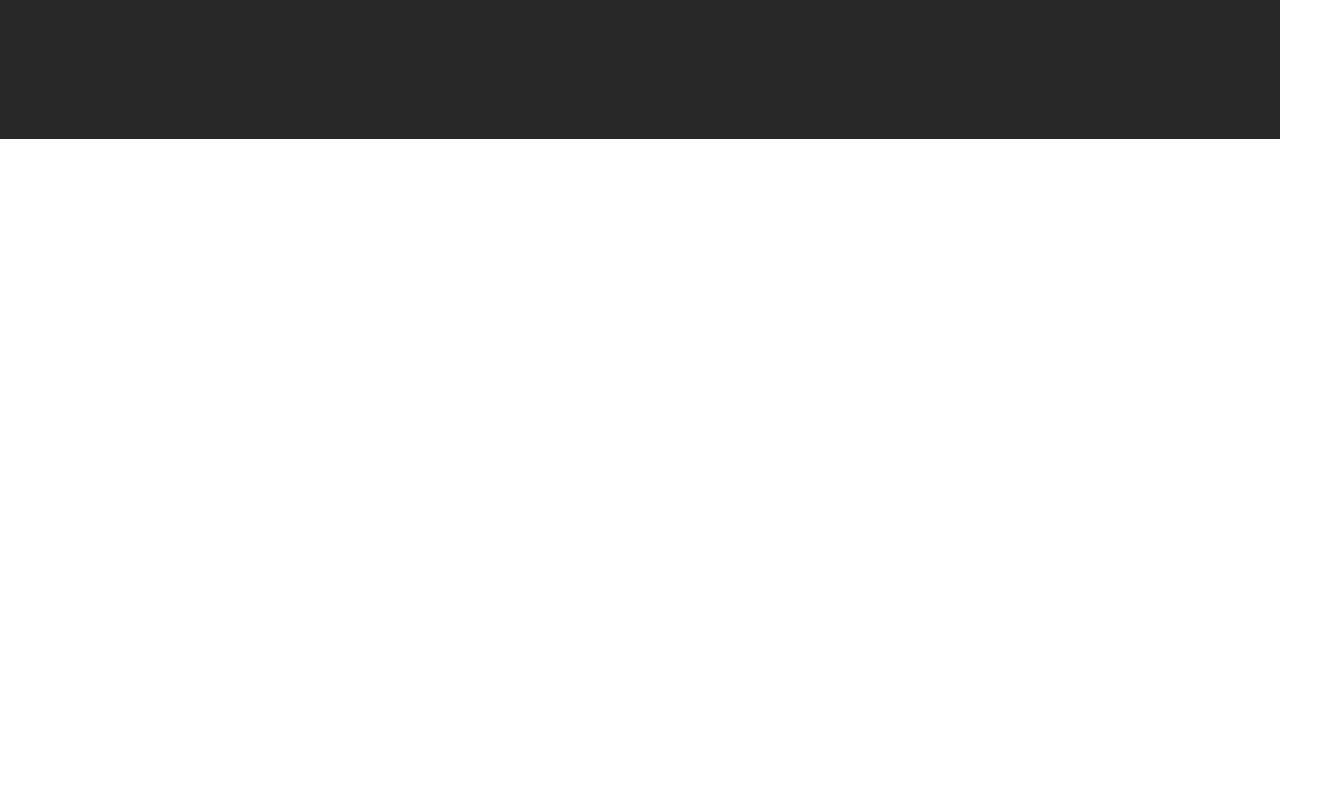
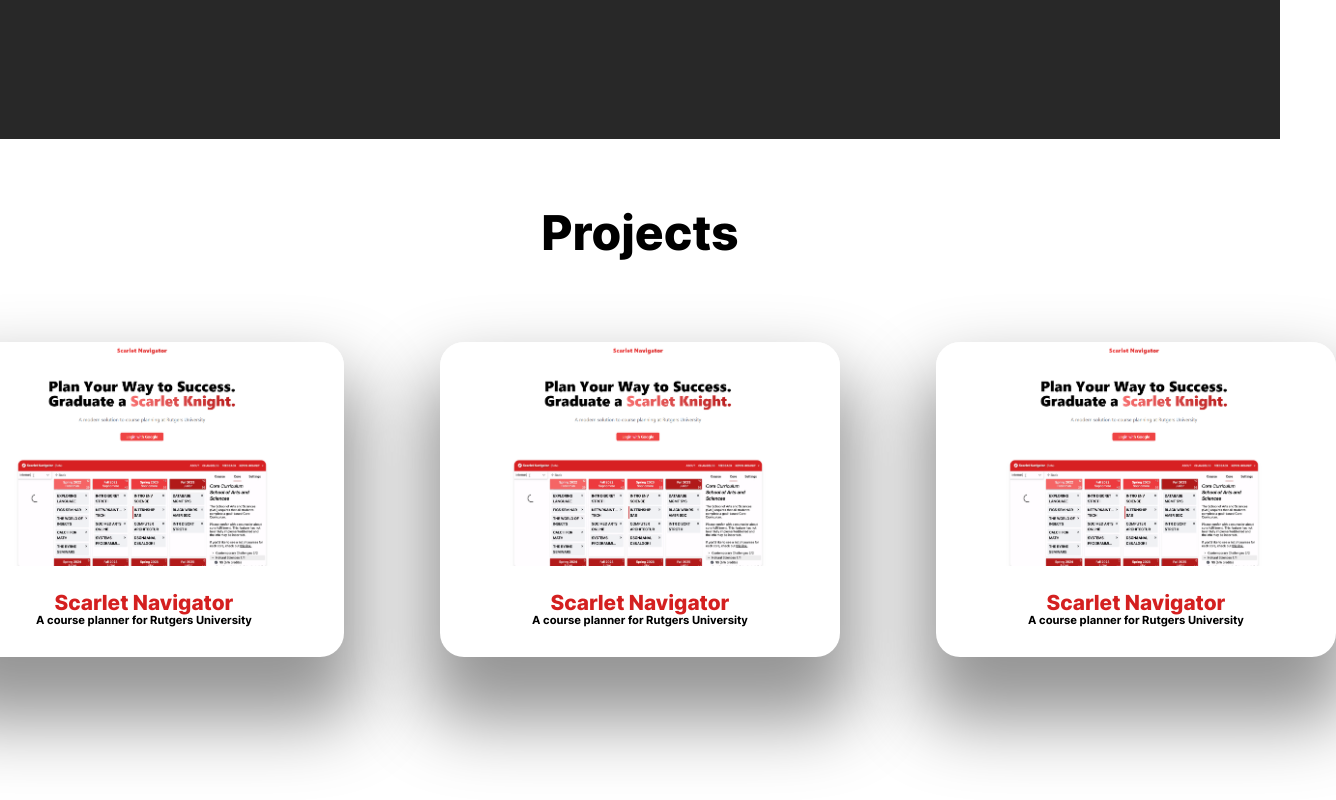
Before and after one commit to openscarletorg/openscarlet.org, a React (Create React App) app: page / in a window 1280 px wide. Shown: the part 532-1332 px from the top of the page, 1336 px wide, since content can reach past the window. Before the commit the page ends 800 px from the top, so only its background shows below. Built offline with nearby package versions, Linux system fonts and the light colour scheme.

Commit message:
Add placeholder project cards

```diff
--- a/src/App.js
+++ b/src/App.js
@@ -1,11 +1,13 @@
 import './App.css';
 import Hero from './Hero';
 import Navbar from './Navbar';
+import Projects from './Projects';
 
 function App() {
   return <>
     <Navbar/>
     <Hero/>
+    <Projects/>
   </>
 }
 
--- /dev/null
+++ b/src/Projects.js
@@ -0,0 +1,30 @@
+import scarletnavImg from './images/scarletnav.png'
+
+export default function Projects() {
+    return <div className="projectsRoot">
+        <h1>Projects</h1>
+        <div className="projects">
+            <div className="project">
+                <img src={scarletnavImg} alt="scarletnav"/>
+                <div className="info">
+                    <h2>Scarlet Navigator</h2>
+                    <p>A course planner for Rutgers University</p>
+                </div>
+            </div>
+            <div className="project">
+                <img src={scarletnavImg} alt="scarletnav"/>
+                <div className="info">
+                    <h2>Scarlet Navigator</h2>
+                    <p>A course planner for Rutgers University</p>
+                </div>
+            </div>
+            <div className="project">
+                <img src={scarletnavImg} alt="scarletnav"/>
+                <div className="info">
+                    <h2>Scarlet Navigator</h2>
+                    <p>A course planner for Rutgers University</p>
+                </div>
+            </div>
+        </div>
+    </div>
+}
--- a/src/styles.css
+++ b/src/styles.css
@@ -61,3 +61,50 @@
     font-size: 4rem;
     line-height: 0rem;
 }
+
+.projectsRoot {
+    padding: 10rem;
+    padding-top: 2rem;
+}
+
+.projectsRoot h1 {
+    text-align: center;
+    font-size: 3rem;
+}
+
+.projects {
+    display: flex;
+    width: 100%;
+    line-height: 0rem;
+    justify-content: center;
+}
+
+
+.project {
+    border-radius: 1.5rem;
+    margin: 3rem;
+    background-color: white;
+    box-shadow: 0 3rem 4.5rem 1rem rgb(149, 149, 149);
+}
+
+.project img {
+    border-radius: 1.5rem;
+    object-fit: fill;
+    width: 25rem;
+    height: 14rem;
+    object-fit: cover;
+}
+
+.project h2 {
+    color: #d42020;
+    font-size: 1.3rem;
+}
+
+.project p {
+    font-size: 0.7rem;
+}
+
+.info {
+    text-align: center;
+    margin: 2.3rem;
+}
```
Also changed, not shown: src/images/scarletnav.png (added).
